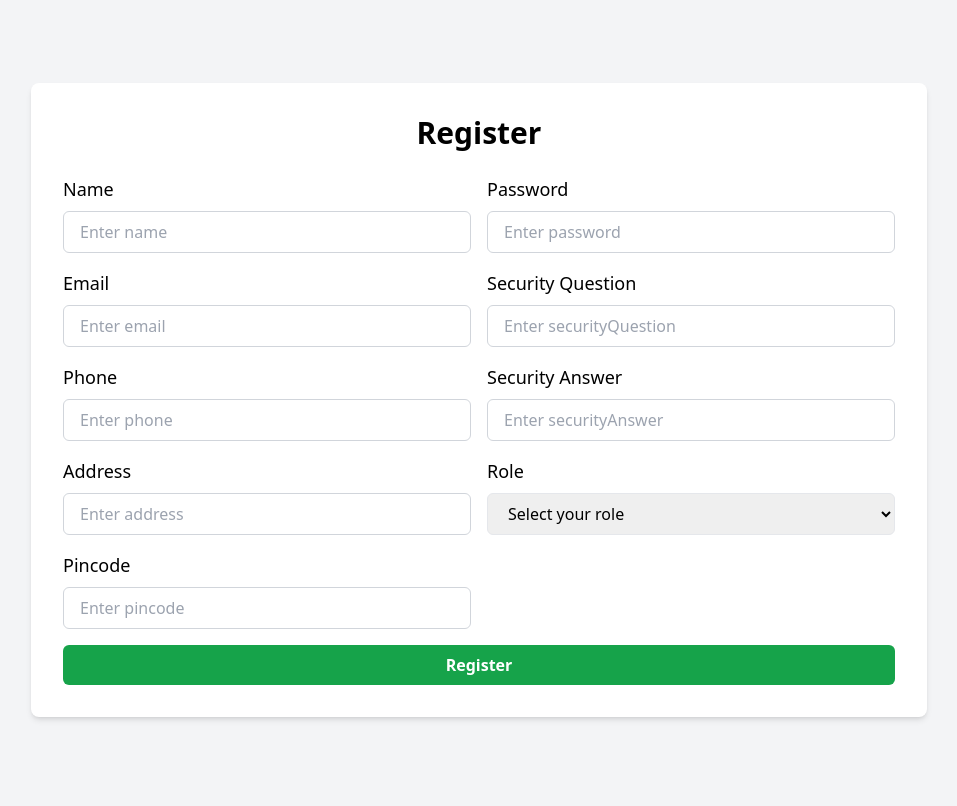
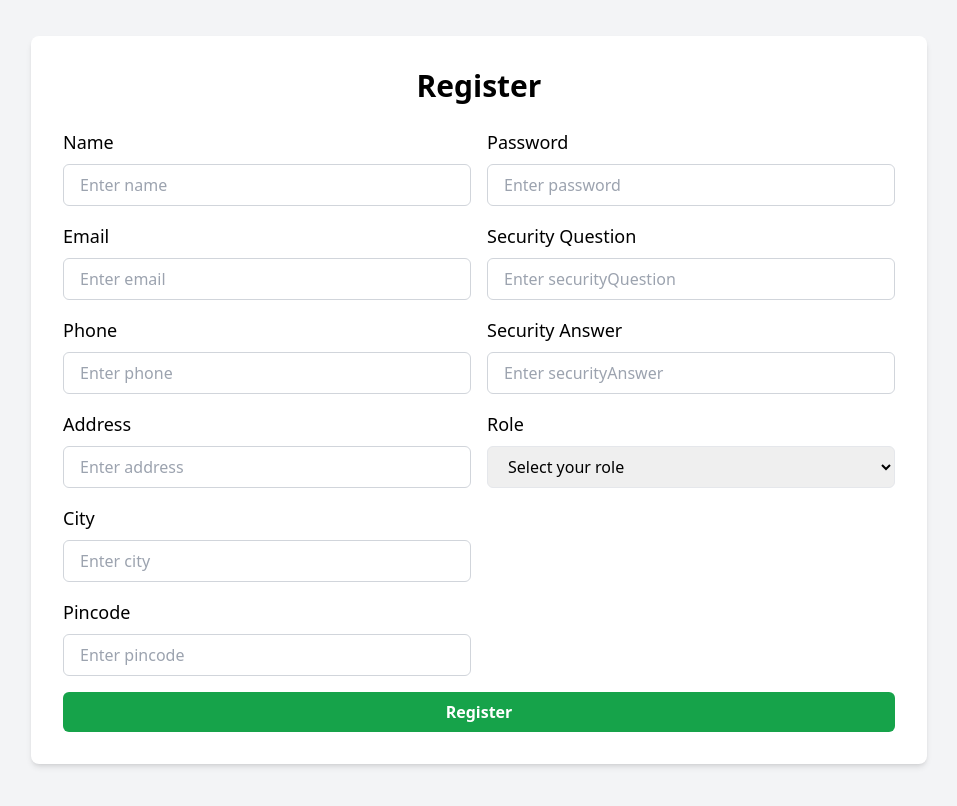
Before and after one commit to vikas1131/project-fronend, a React (Create React App) app: page /register in a window 1280 px wide. Shown: the top 806 px of the page, without its empty margins (161-1118 px from the left). Built offline with nearby package versions, Linux system fonts and the light colour scheme.

Commit message:
city added

```diff
--- a/src/page/login/Signup.jsx
+++ b/src/page/login/Signup.jsx
@@ -15,6 +15,7 @@ function Signup() {
     phone: "",
     address: "",
     pincode: "",
+    city:"",
     password: "",
     securityQuestion: "",
     securityAnswer: "",
@@ -123,7 +124,7 @@ function Signup() {
           <div className="grid grid-cols-1 md:grid-cols-2 gap-4">
             {/* Left Side Fields */}
             <div>
-              {["name", "email", "phone", "address", "pincode"].map((field) => (
+              {["name", "email", "phone", "address","city", "pincode"].map((field) => (
                 <div className="mb-4" key={field}>
                   <label className="block text-lg font-medium mb-2">
                     {field.charAt(0).toUpperCase() + field.slice(1)}
--- a/src/page/user/RaiseTicket.jsx
+++ b/src/page/user/RaiseTicket.jsx
@@ -47,6 +47,7 @@ const TicketForm = () => {
       address: "",
       description: "",
       pincode: "",
+      city:"Bengaluru",
     });
     if (ticketData.engineerEmail) {
       const notificationPayload = {
@@ -126,6 +127,22 @@ const TicketForm = () => {
             required
           />
         </div>
+        <div>
+        <label className={labelStyles}>City</label>
+        <select
+          className={inputStyles}
+          value={ticketForm.city}
+          onChange={(e) =>
+            setTicketForm({ ...ticketForm, city: e.target.value })
+          }
+          required
+        >
+          <option value="Bengaluru">Bengaluru</option>
+          <option value="Mumbai">Mumbai</option>
+          <option value="Chennai">Chennai</option>
+        </select>
+        </div>
+
 
         <div>
           <label className={labelStyles}>Pincode</label>
--- a/src/utils/validation.js
+++ b/src/utils/validation.js
@@ -11,7 +11,7 @@ export const validateEmail = (email) => {
   };
 
   export const validatePhoneNumber = (phone) => {
-    return /^(\+\d{1,3}[- ]?)?\d{10}$/.test(phone);
+    return /^(?:\+91[- ]?)?[6-9]\d{9}$/.test(phone);
   };
 
   export const validateUsername = (name) => {
```
Also changed, not shown: 8 other files (tests, documents, lock files or other folders).
